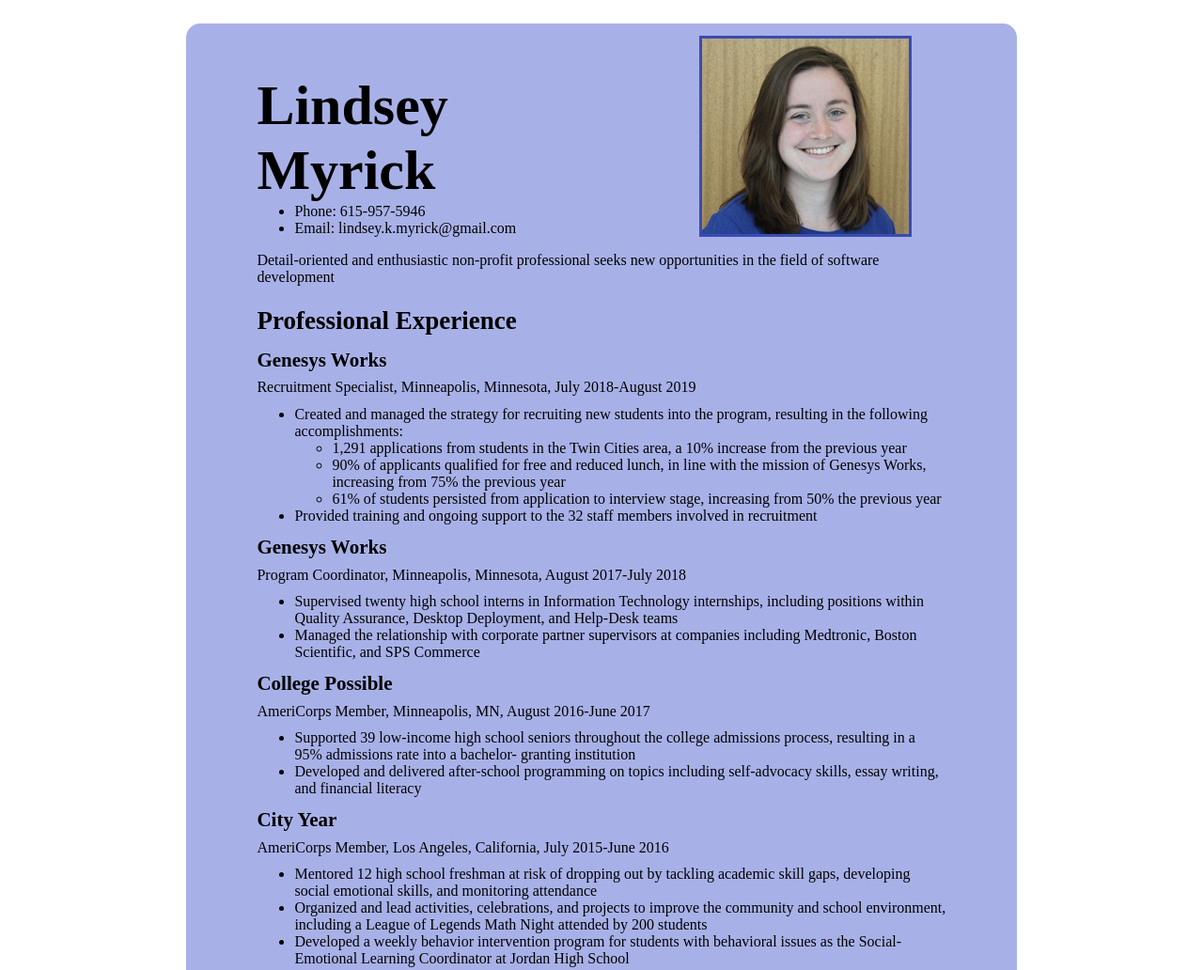
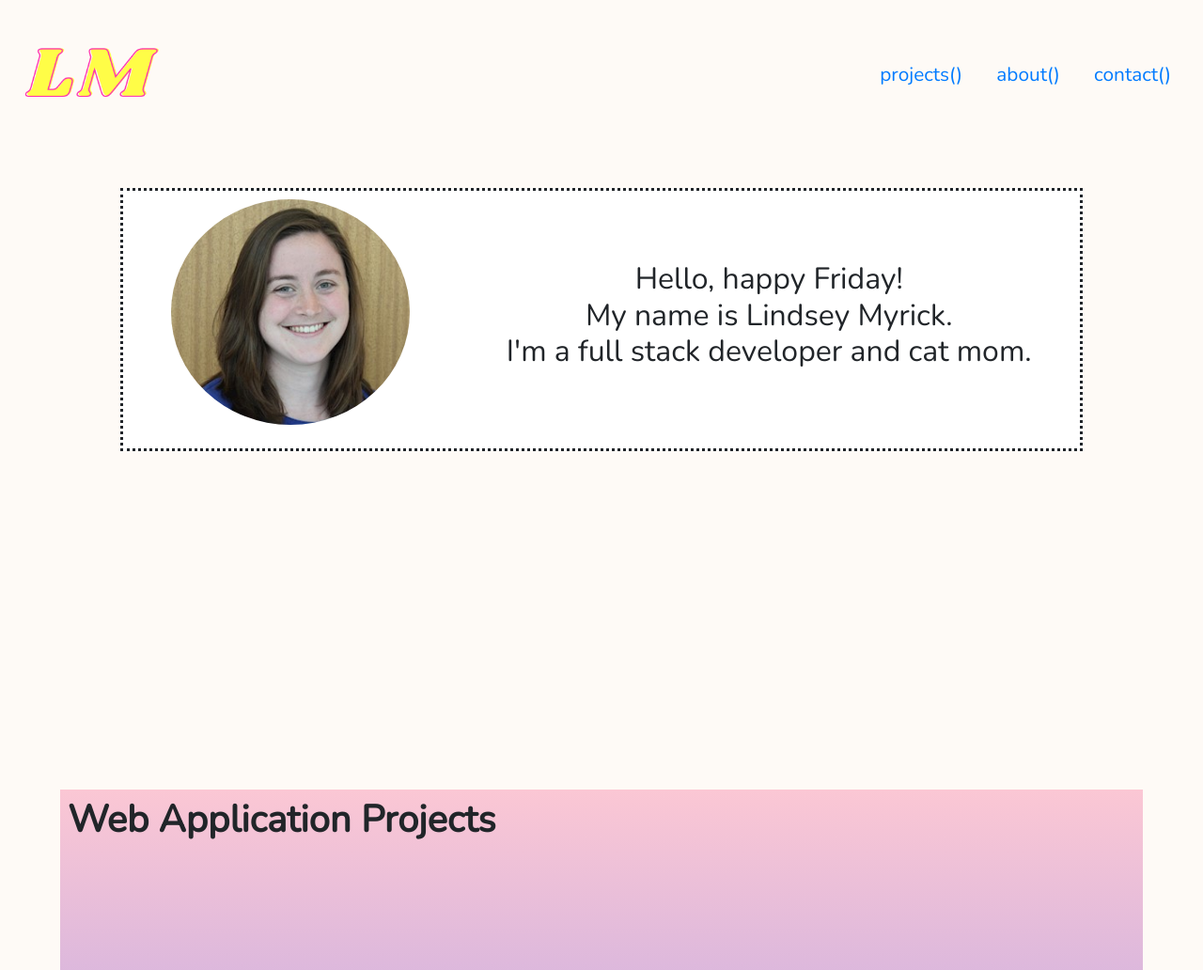
Before and after one commit to lindseymyrick/lindseymyrick.github.io, a plain HTML site: page index.html in a window 1280 px wide. Shown: the top 1032 px of the page at 94% size. Drawn offline with nearby package versions, Linux system fonts and the light colour scheme.

Commit message:
website redesign

```diff
--- a/index.html
+++ b/index.html
@@ -2,65 +2,94 @@
 <html>
 <html lang= "en">
   <head>
-    <title> Prime Academy Application </title>
+    <meta charset="utf-8">
+    <meta name="viewport" content="width=device-width, initial-scale=1, shrink-to-fit=no">
+    <link rel="preconnect" href="https://fonts.gstatic.com">
+    <link rel="stylesheet" href="https://maxcdn.bootstrapcdn.com/bootstrap/4.0.0/css/bootstrap.min.css" integrity="sha384-Gn5384xqQ1aoWXA+058RXPxPg6fy4IWvTNh0E263XmFcJlSAwiGgFAW/dAiS6JXm" crossorigin="anonymous">
+    <link href="https://fonts.googleapis.com/css2?family=Nunito&display=swap" rel="stylesheet">
     <link rel="stylesheet" href="style.css">
+    <title> Lindsey Myrick's Portfolio </title>
    </head>
 
 <body>
-  <div id="body">
-    <img src="Linkedin.jpg" id="pic" alt="Lindsey's headshot">
-    <h1> Lindsey Myrick </h1>
-    <ul id="contactinformation">
-       <li> Phone: 615-957-5946 </li>
-       <li> Email: lindsey.k.myrick@gmail.com</li>
+  <div class="backdrop"></div>
+    <header class="main-header">
 
-    </ul>
-     <p> Detail-oriented and enthusiastic non-profit professional seeks new opportunities in the field of software development</p>
+        <a class="main-header_brand" href="index.html">
+        <img class="logo" src="Images/logo-transparent.png" alt="Lindsey Myrick" />
+         </a>
+      <button class="toggle-button">
+        <span class="toggle-button__bar"></span>
+        <span class="toggle-button__bar"></span>
+        <span class="toggle-button__bar"></span>
+      </button>
+      <nav class="main-nav">
+        <ul class="main-nav_items">
+          <li class="main-nav_item">
+            <a href="#projects">
+              projects()
+            </a>
+          </li>
+          <li class="main-nav_item">
+            <a href="#about-me">
+              about()
+            </a>
+          </li>
+          <li class="main-nav_item">
+            <a href="./contact.html">
+              contact()
+            </a>
+          </li>
 
-  <h2> Professional Experience </h2>
-  <h3 class="closer"> <a href="https://genesysworks.org/twin-cities" target="_blank"> Genesys Works </a> </h3>
-    <p class="closer"> Recruitment Specialist, Minneapolis, Minnesota, July 2018-August 2019 </p>
-    <ul>
-      <li> Created and managed the strategy for recruiting new students into the program, resulting in the following accomplishments:
-          <ul>
-            <li> 1,291 applications from students in the Twin Cities area, a 10% increase from the previous year </li>
-            <li> 90% of applicants qualified for free and reduced lunch, in line with the mission of Genesys Works, increasing from 75% the previous year </li>
-            <li> 61% of students persisted from application to interview stage, increasing from 50% the previous year </li>
-           </ul>
-      </li>
-      <li> Provided training and ongoing support to the 32 staff members involved in recruitment </li>
-    </ul>
+        </ul>
 
-   <h3 class="closer"> <a href="https://genesysworks.org/twin-cities" target="_blank"> Genesys Works </a> </h3>
-      <p class="closer"> Program Coordinator, Minneapolis, Minnesota, August 2017-July 2018 </p>
-       <ul>
-          <li> Supervised twenty high school interns in Information Technology internships, including positions within Quality Assurance, Desktop Deployment, and                Help-Desk teams </li>
-          <li> Managed the relationship with corporate partner supervisors at companies including Medtronic, Boston Scientific, and SPS Commerce
+      </nav>
+
+
+    </header>
+    <nav class="mobile-nav">
+      <ul class="mobile-nav__items">
+          <li class="mobile-nav__item">
+              <a >projects()</a>
           </li>
-       </ul>
+          <li class="mobile-nav__item">
+              <a >about()</a>
+          </li>
+          <li class="mobile-nav__item mobile-nav__item--cta">
+              <a >contact()</a>
+          </li>
+          <li class="mobile-nav__item mobile-nav__item--cta">
+            <a >changeStyle()</a>
+        </li>
+      </ul>
+    </nav>
+    <main>
+      <div id="main-introduction_container">
+          <div id="headshot" class="headshot" >
+            <img src="Images/Linkedin.jpg" />
+          </div>
+          <div class="introduction-wrapper">
+                  <h3>Hello, happy <span id="day"> </span> <br>
+                  My name is Lindsey Myrick.<br>
+                  I'm a full stack developer and cat mom.</h3>
+          </div>
+      </div>
+      <div id="projects">
+        <h1> Web Application Projects </h1>
+      </div>
+      <div id="mobile-projects">
+        <h1> Mobile Projects </h1>
+      </div>
+      <div id="about-me">
+        <h1> About Me </h1>
+      </div>
+    </main>
 
-    <h3 class="closer"> <a href="http://www.collegepossible.org/about/" target="_blank"> College Possible </a> </h3>
-       <p class="closer"> AmeriCorps Member, Minneapolis, MN, August 2016-June 2017 </p>
-        <ul>
-            <li> Supported 39 low-income high school seniors throughout the college admissions process, resulting in a 95% admissions rate into a bachelor-       granting institution </li>
-            <li> Developed and delivered after-school programming on topics including self-advocacy skills, essay writing, and financial literacy </li>
-  </ul>
+    <script src="https://code.jquery.com/jquery-3.2.1.slim.min.js" integrity="sha384-KJ3o2DKtIkvYIK3UENzmM7KCkRr/rE9/Qpg6aAZGJwFDMVNA/GpGFF93hXpG5KkN" crossorigin="anonymous"></script>
+    <script src="https://cdnjs.cloudflare.com/ajax/libs/popper.js/1.12.9/umd/popper.min.js" integrity="sha384-ApNbgh9B+Y1QKtv3Rn7W3mgPxhU9K/ScQsAP7hUibX39j7fakFPskvXusvfa0b4Q" crossorigin="anonymous"></script>
+    <script src="https://maxcdn.bootstrapcdn.com/bootstrap/4.0.0/js/bootstrap.min.js" integrity="sha384-JZR6Spejh4U02d8jOt6vLEHfe/JQGiRRSQQxSfFWpi1MquVdAyjUar5+76PVCmYl" crossorigin="anonymous"></script>
+    <script src="shared.js"></script>
+  </body>
 
-    <h3 class="closer"> <a href=" https://www.cityyear.org/" target="_blank"> City Year </a> </h3>
-        <p class="closer"> AmeriCorps Member, Los Angeles, California, July 2015-June 2016 </p>
-        <ul>
-            <li> Mentored 12 high school freshman at risk of dropping out by tackling academic skill gaps, developing social emotional skills, and monitoring                      attendance </li>
-            <li> Organized and lead activities, celebrations, and projects to improve the community and school environment, including a League of Legends Math                    Night attended by 200 students </li>
-            <li> Developed a weekly behavior intervention program for students with behavioral issues as the Social-Emotional Learning Coordinator at Jordan High                   School </li>
-         </ul>
-
-    <h2> Education </h2>
-      <p> Carleton College <br>
-          BA, Bachelor of Arts, Religion, GPA: 3.54 <br>
-          August 2011-June 2015 <br>
-          Recipient of &quotDistinction in Religion Major&quot for academic excellence </p>
-
-  </div>
-</body>
 
  </html>
--- /dev/null
+++ b/shared.js
@@ -0,0 +1,53 @@
+$(document).ready(readyNow);
+
+function readyNow() {
+    console.log('jquery working!');
+    openMobileNav();
+    closeMobileNav();
+    changeDay();
+    changeOpacity();
+} //end readyNow function
+
+function openMobileNav(){
+    $('.toggle-button').click(function(){
+        $('.mobile-nav').addClass('open');
+        $('.backdrop').addClass('open');
+    })
+}
+
+function closeMobileNav(){
+    $('.backdrop').click(function(){
+        $('.mobile-nav').removeClass('open');
+        $('.backdrop').removeClass('open');
+    })
+}
+
+function changeDay(){
+    let character = 0;
+    let timeOut;
+    const daysOfWeek = ['Sunday', 'Monday', 'Tuesday', 'Wednesday', 'Thursday', 'Friday', 'Saturday', 'Sunday']
+    const date = new Date;
+    let dayOfWeek = `${daysOfWeek[date.getDay()]}!`;
+    let length = dayOfWeek.length;
+    (function typeWriter() {
+        timeOut = setTimeout(function() {
+            character++;
+            let type =  dayOfWeek.substring(0, character);
+            $('#day').text(type);
+            typeWriter();
+
+            if (character == length) {
+                clearTimeout(timeOut);
+            }
+
+        }, 200);
+    }());
+
+    // $('#day').text(` ${dayOfWeek}!` )
+}
+
+function changeOpacity(){
+    $(window).scroll(function(){
+        $('#main-introduction_container').css("opacity", 1- $(window).scrollTop() / 300)
+    })
+}
--- a/style.css
+++ b/style.css
@@ -1,58 +1,259 @@
-#body {
-  margin-top: 2%;
-	margin-left: 15%;
-	margin-right: 15%;
-
-  	padding: 1% 6% 1% 6%;
-  	border-radius: 15px;
-	background-color:#a8b1e7;
+*{
+  box-sizing: border-box;
 }
 
-#contactinformation {
-   margin: 0;
+body {
+  background-color: #fefaf6;
+  font-family: 'Nunito', sans-serif;
+  margin: 0;
 }
 
-#pic {
-  float: right;
-  height: 30%;
-  width: 30%;
-  margin-left: 10%;
-  margin-right: 5%;
-  border-style:solid;
-  border-color:#3a4bb3;
+.main-header{
+  width: 100%;
+  padding: 0 1rem;
+  position: fixed;
+  top: 0;
+  left: 0;
+  box-sizing: border-box;
+  z-index: 1;
+  background-color: #fefaf6;
+}
+.main-header_brand{
+  display: inline-block;
+  vertical-align: middle;
+  height: 5rem;
+}
+.logo{
+  height: 100%;
 }
 
-h1 {
-  font-size: 60px;
-  margin-bottom:0;
+.main-nav{
+  display: none;
 }
 
-h2 {
-  font-size: 27px;
+.main-nav_items{
+  margin: 0;
+  padding: 0;
+  list-style: none;
 }
 
-h3 {
-  font-size: 21px;
+.main-nav_item{
+  display: inline-block;
+  margin: 0 1rem;
+  font-size: 1.3rem;
+}
+
+.toggle-button {
+  position: absolute;
+  right: 1rem;
+  top: 1rem;
+  width: 2.5rem;
+  background: transparent;
+  border: none;
+  cursor: pointer;
+  padding-top: 0;
+  padding-bottom: 0;
+}
+
+.toggle-button__bar {
+  width: 100%;
+  height: 0.2rem;
+  background: black;
+  display: block;
+  margin: 0.4rem 0;
+}
+
+.mobile-nav {
+  display: none;
+  position: fixed;
+  z-index: 101;
+  top: 0;
+  left: 0;
+  background: white;
+  width: 80%;
+  height: 100vh;
+}
+
+.mobile-nav__items {
+  width: 90%;
+  height: 100%;
+  list-style: none;
+  margin: 10% auto;
+  padding: 0;
+  text-align: center;
+}
+
+.mobile-nav__item {
+  margin: 1rem 0;
+}
+
+.main-header a{
+  text-decoration: none;
+}
+
+.backdrop {
+  position: fixed;
+  display: none;
+  top: 0;
+  left: 0;
+  z-index: 100;
+  width: 100vw;
+  height: 100vh;
+  background: rgba(0, 0, 0, 0.5);
+}
+
+.open {
+  display: block !important;
+}
+
+#headshot{
+  height: 30vh;
+  margin-top: 3rem;
+  margin-bottom: 1rem;
+}
+
+#headshot img {
+  height: 100%;
+  border-radius: 50%;
+}
+
+
+#main-introduction_container {
+  position: relative;
+  margin: auto;
+  top: 10vh;
+  width: 95vw;
+  height: 70vh;
+  display: flex;
+  flex-direction: column;
+  justify-content: center;
+  align-items: center;
+  text-align: center;
+}
+
+#main-introduction_container h3 {
+  /* font-size: 3.5vh; */
+  font-size: 3.2vh;
+}
+
+#introduction-container{
+  height:9rem;
+  width: 44rem;
 
 }
 
-h3 ul {
-margin-top: 0;
+#projects{
+  scroll-margin-top: 100px;
+  position: relative;
+  margin: auto;
+  margin-top: 30vh;
+  /* margin-top: 40rem; */
+  margin-bottom: 2vh;
+  width: 90vw;
+  height: 80vh;
+  background-image: linear-gradient(#fbc7d4, #9796f0);
 }
 
-a:link {
-  text-decoration: none;
-  color:#000000;
+#projects h1 {
+  position: absolute;
+  top: 1vh;
+  left: 1vh;
+  font-weight: bold;
 }
 
-a:visited {
-  color: #000000;
+#mobile-projects{
+  position: relative;
+  margin: auto;
+  margin-top: 20vh;
+  /* margin-top: 40rem; */
+  margin-bottom: 2vh;
+  width: 90vw;
+  height: 80vh;
+  background-image: linear-gradient(#E2E2E2, #C9D6FF);
 }
 
-a:hover {
-  color: #3a4bb3;
+#mobile-projects h1 {
+  position: absolute;
+  top: 1vh;
+  left: 1vh;
+  font-weight: bold;
 }
 
-.closer {
-  line-height: .2cm;
+#about-me{
+  position: relative;
+  margin: auto;
+  margin-top: 20vh;
+  margin-bottom: 2vh;
+  width: 90vw;
+  height: 80vh;
+  background-image: linear-gradient( #141e30, #243b55);
 }
+
+#about-me h1 {
+  color: white;
+  position: absolute;
+  top: 1vh;
+  left: 1vh;
+  font-weight: bold;
+}
+
+/* at 800--50rem pixels */
+@media (min-width: 43rem) {
+  #headshot{
+    height: 30vh;
+    margin-top: 0;
+  }
+
+  .toggle-button {
+    display: none;
+  }
+
+  .main-nav {
+    display: inline-block;
+    text-align: right;
+    width: calc(100% - 166px);
+    vertical-align: middle;
+  }
+
+  .main-header_brand{
+    height: 10rem;
+  }
+
+  #main-introduction_container {
+    position: relative;
+    margin: auto;
+    top: 25vh;
+    width: 70vw;
+    height: 55vh;
+    background-color: white;
+    border: dotted;
+  }
+
+  #main-introduction_container h3 {
+    font-size: 2rem;
+  }
+
+
+  #projects{
+    margin-top: 50vh;
+
+  }
+
+
+}
+
+
+/* at 1088 pixels */
+@media(min-width: 68rem){
+  #main-introduction_container {
+    width: 80vw;
+    height: 35vh;
+    flex-direction: row;
+    justify-content: space-around;
+    align-items: center;
+  }
+
+  #projects{
+    margin-top: 70vh;
+  }
+}
```
Also changed, not shown: Images/LindseyMyrickHeadshot.PNG (added), Images/Linkedin.jpg (renamed from Linkedin.jpg), Images/logo-transparent.png (added), Images/logo.png (added), about.html (added), contact.html (added), projects.html (added).
